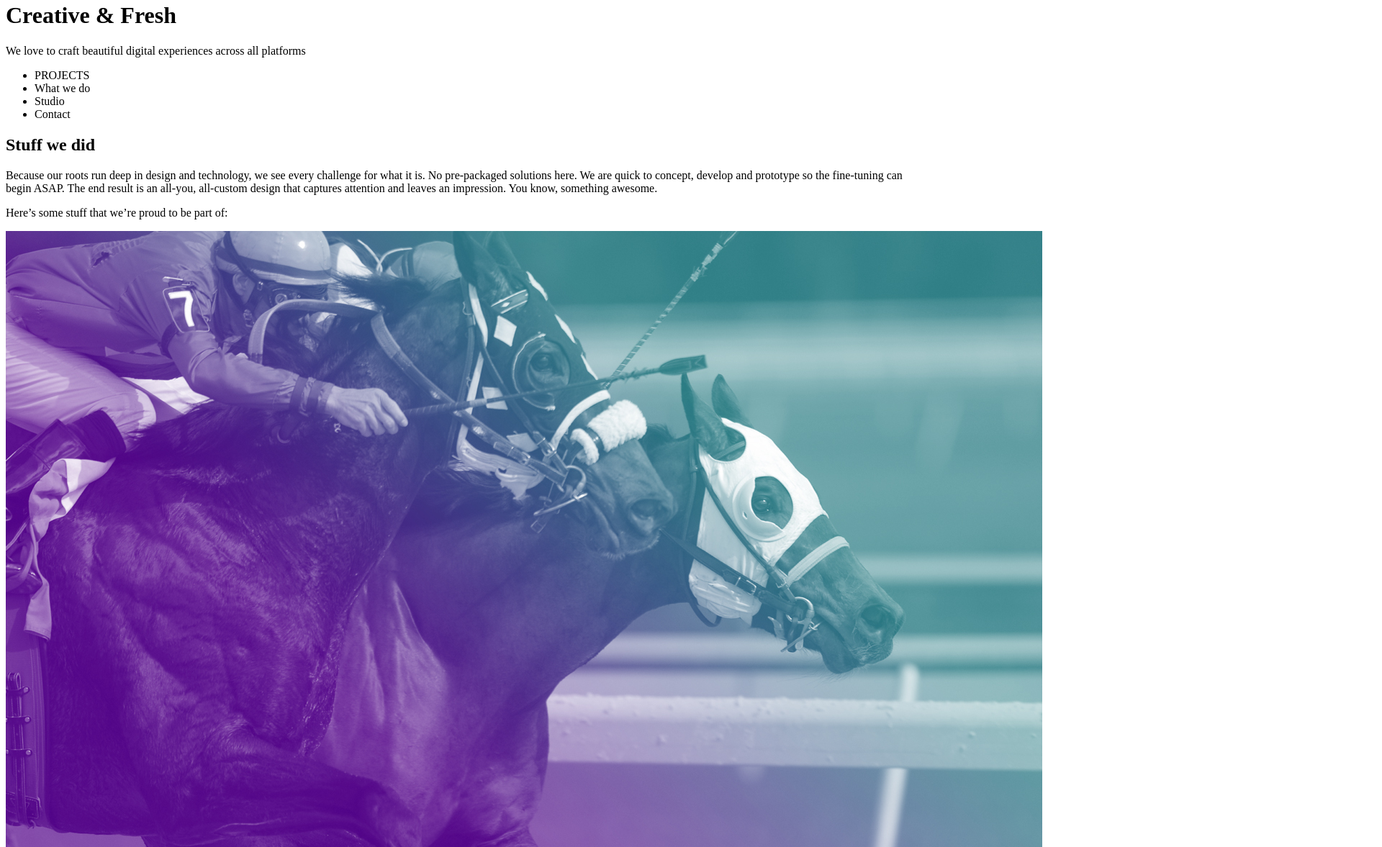
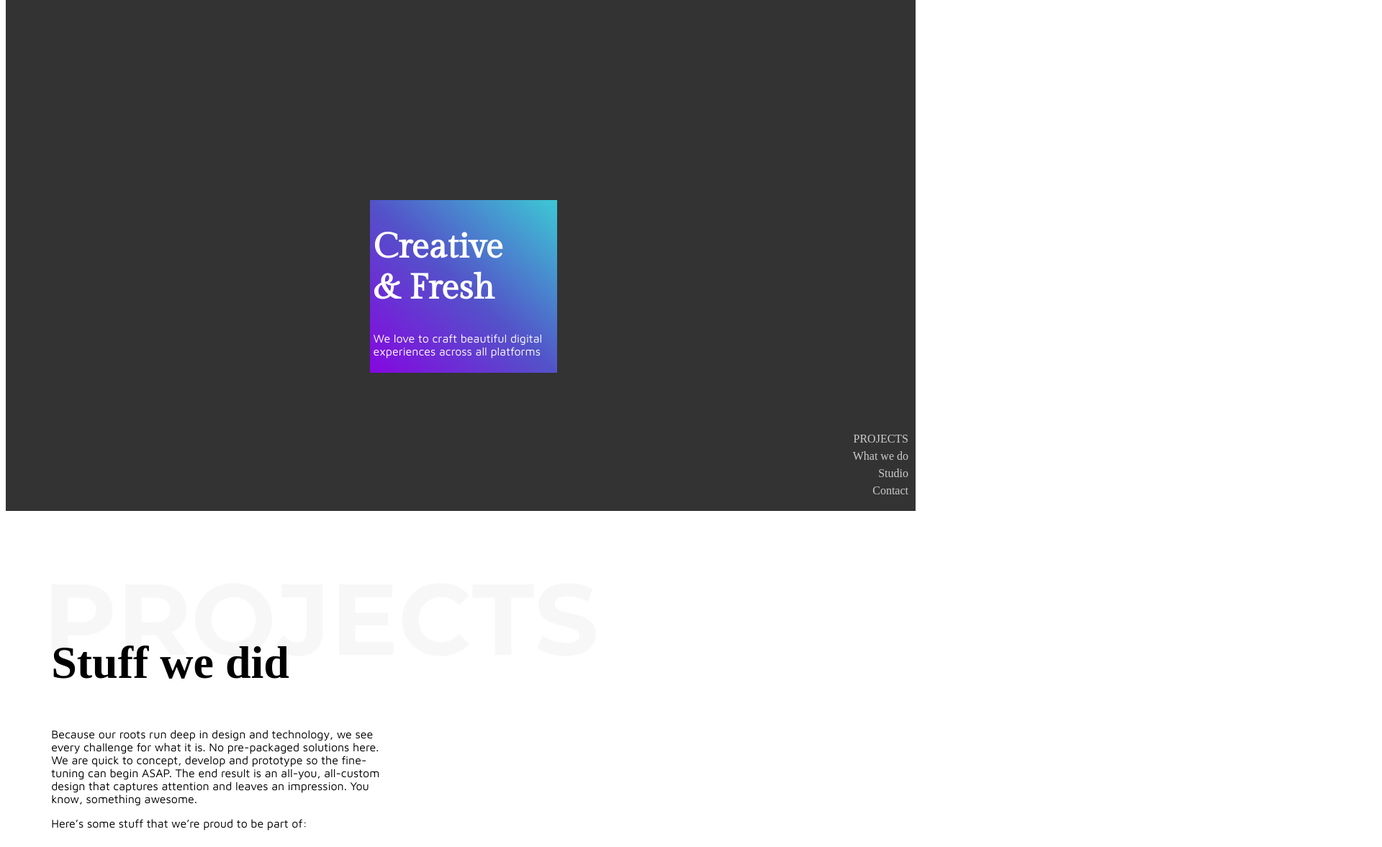
Before and after one commit to enriquenv/Creative-agency-LP, a plain HTML site: page index.html in a window 1280 px wide. Shown: the part 18-1195 px from the top of the page at 72% size, 1920 px wide, since content can reach past the window. Drawn offline with Linux system fonts and the light colour scheme; files that its build step writes are made by us from their sources.

Commit message:
aktualisiert

```diff
--- a/assets/css/styles.css
+++ b/assets/css/styles.css
@@ -0,0 +1,87 @@
+@import url('https://fonts.googleapis.com/css2?family=Gilda+Display&family=Maven+Pro&display=swap');
+
+header {
+    height: 90vh;
+    background-color: #333;
+    color: white;
+    position: relative;
+}
+
+header div {
+    position: relative;
+    top: 40%;
+    left: 40%;
+    width: 250px;
+    padding: 5px;
+    /* background-color: lightblue; */
+    background-image: linear-gradient(to top right, #8507e1,rgb(83, 83, 201),#3dc8d5)
+}
+
+header nav {
+    color: #ccc;
+    text-align: end;
+    position: absolute;
+    bottom: 0;
+    right: 10px;
+    line-height: 1.5em;
+}
+
+header nav ul li {
+    list-style-type: none;
+}
+
+header nav ul li a {
+    text-decoration: unset;
+    color: #ccc;
+}
+
+header nav ul li a:hover {
+    text-decoration: unset;
+    color: white;
+}
+
+h1 {
+    font-family: 'Gilda Display', serif;
+    font-size: 3em;
+}
+
+h2 {
+    font-size: 4em;
+}
+
+body main section {
+    padding-left: 5%;
+}
+
+body main section p {
+    max-width: 460px;
+}
+
+h3 {
+    font-size: 3.5em;
+}
+
+p {
+    font-family: 'Maven Pro', sans-serif;
+}
+
+body main section div {
+    height: 90vh;
+    margin-top: 100px;
+    background-image: url(../img/5c898cd67456ffcba141a5ff_PROJECTS.svg);
+    background-repeat: no-repeat;
+}
+
+body main section article {
+    height: 90vh;
+    margin-left: 10%;
+}
+
+body main section article img {
+    max-width: 70%;
+    border-radius: 10px;
+}
+
+body main section article p {
+    margin-top: -40px;
+}
--- a/index.html
+++ b/index.html
@@ -5,28 +5,30 @@
     <meta http-equiv="X-UA-Compatible" content="IE=edge">
     <meta name="viewport" content="width=device-width, initial-scale=1.0">
     <title>SuperDuper Level 3</title>
-    <link rel="stylesheet" href="css/styles.css">
+    <link rel="stylesheet" href="assets/css/styles.css">
 </head>
 <body>
     <header>
         <div>
-            <h1>Creative & Fresh</h1>
+            <h1>Creative <br>& Fresh</h1>
             <p>We love to craft beautiful digital experiences across all platforms</p>
         </div>
         <nav>
             <ul>
-                <li>PROJECTS</li>
-                <li>What we do</li>
-                <li>Studio</li>
-                <li>Contact</li>
+                <li><a href="">PROJECTS</a></li>
+                <li><a href="">What we do</a></li>
+                <li><a href="">Studio</a></li>
+                <li><a href="">Contact</a></li>
             </ul>
         </nav>
     </header>
     <main>
         <section>
-            <h2>Stuff we did</h2>
+            <div>
+            <h2><br>Stuff we did</h2>
             <p>Because our roots run deep in design and technology, we see every challenge for what it is. No pre-packaged solutions here. We are quick to concept, develop and prototype so the fine-tuning can begin ASAP. The end result is an all-you, all-custom design that captures attention and leaves an impression. You know, something awesome.</p>
             <p>Here’s some stuff that we’re proud to be part of:</p>
+            </div>
             <article>
                 <img src="assets/img/PMU.jpeg" alt="PMU">
                 <h3>PMU</h3>
```
